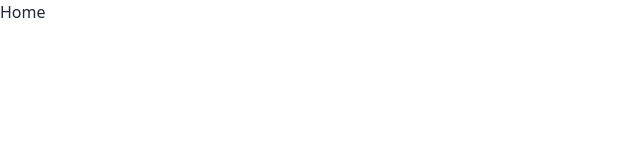
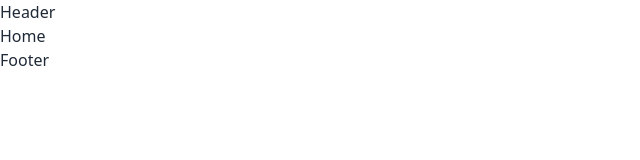
Before and after one commit to UmbrellaCrow612/news-searcher, a Next.js app: page / in a window 1280 px wide. Shown: the top 160 px of the page, without its empty margins (0-640 px from the left). Built offline with nearby package versions, Linux system fonts and the light colour scheme.

Commit message:
container

```diff
--- /dev/null
+++ b/src/components/Footer.tsx
@@ -0,0 +1,3 @@
+export default function Footer() {
+  return <footer>Footer</footer>;
+}
--- /dev/null
+++ b/src/components/Header.tsx
@@ -0,0 +1,3 @@
+export default function Header() {
+    return <header>Header</header>
+}
--- /dev/null
+++ b/src/layouts/GlobalLayout.tsx
@@ -0,0 +1,13 @@
+import Footer from "@/components/Footer";
+import Header from "@/components/Header";
+import { ReactNode } from "react";
+
+export default function GlobalLayout({ children }: { children: ReactNode }) {
+  return (
+    <div className="container mx-auto px-6 md:px-0">
+      <Header />
+      <main className="w-full h-full">{children}</main>
+      <Footer />
+    </div>
+  );
+}
--- a/src/pages/_app.tsx
+++ b/src/pages/_app.tsx
@@ -1,6 +1,13 @@
+import GlobalLayout from '@/layouts/GlobalLayout'
 import '@/styles/globals.css'
 import type { AppProps } from 'next/app'
 
 export default function App({ Component, pageProps }: AppProps) {
-  return <Component {...pageProps} />
+  return (
+    <>
+      <GlobalLayout>
+        <Component {...pageProps} />
+      </GlobalLayout>
+    </>
+  );
 }
```
